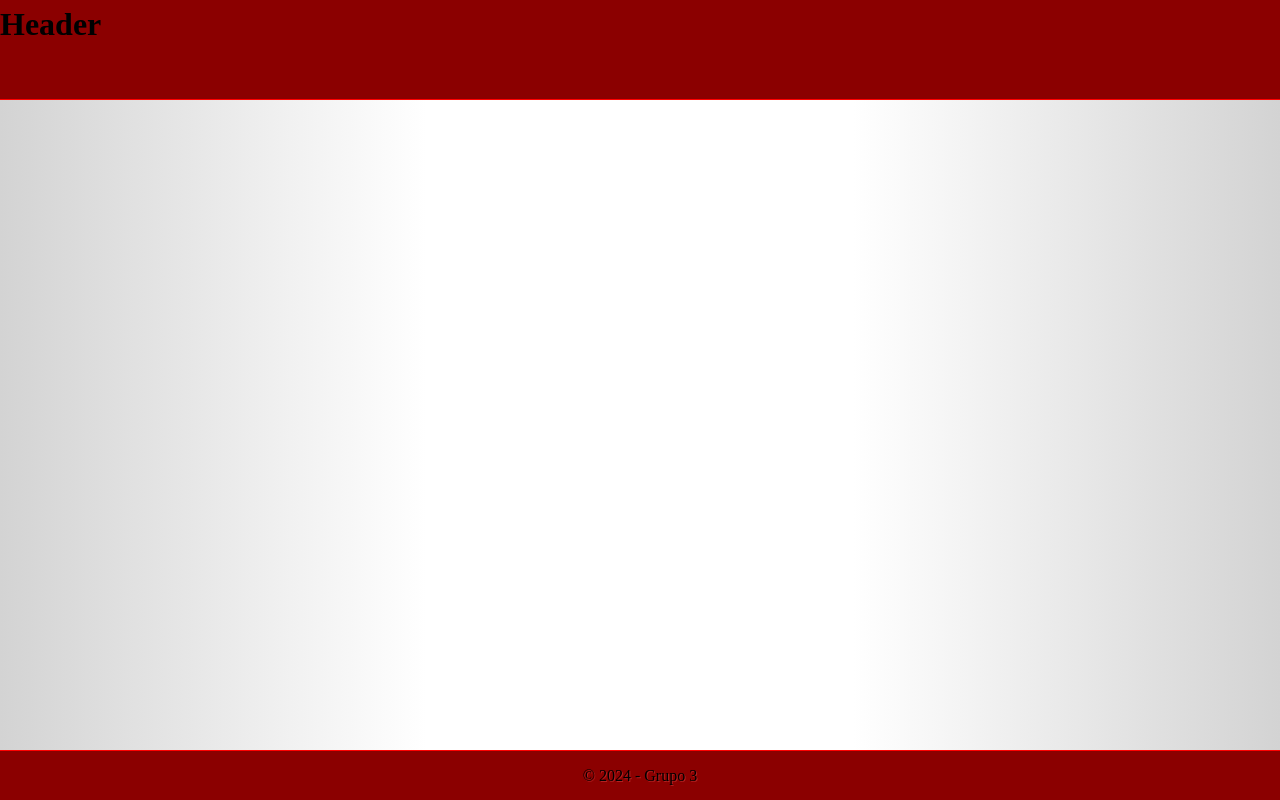
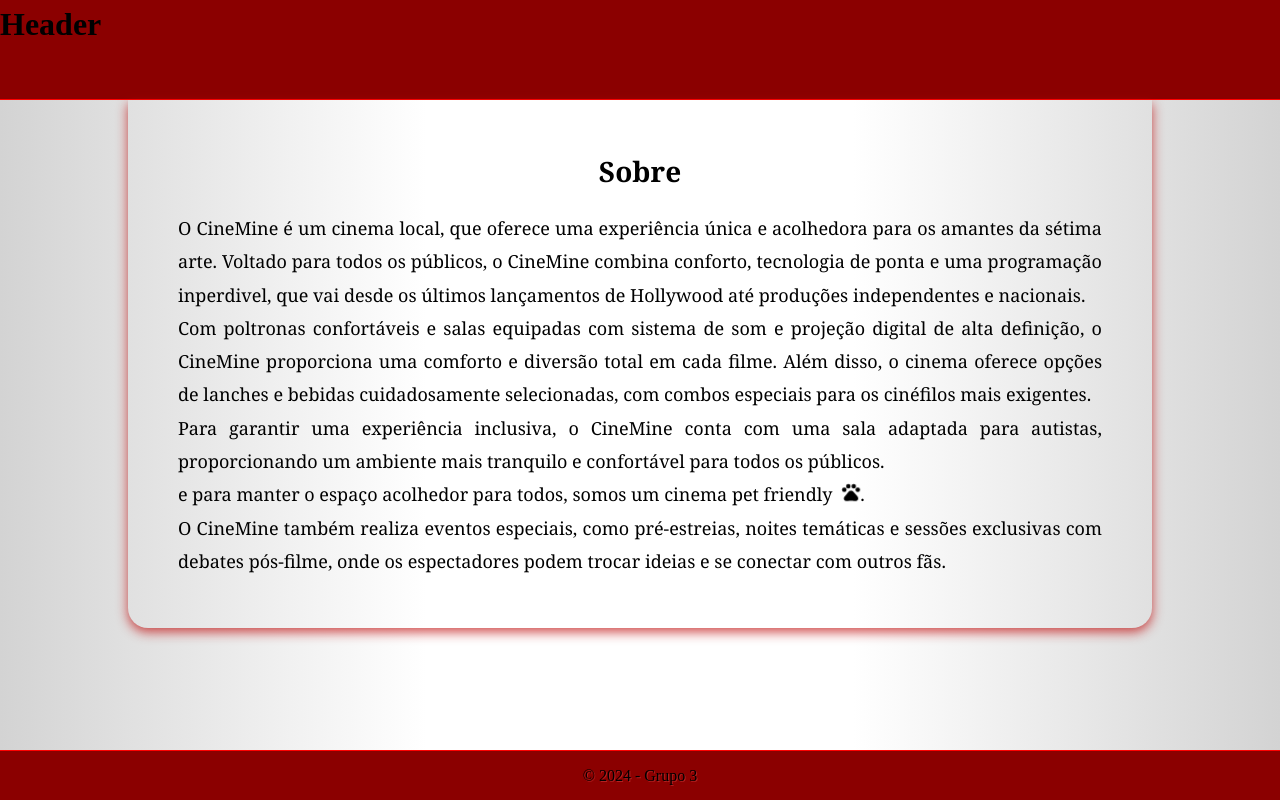
Before and after one commit to HellCinei/final_react, a React (Vite) app in the folder finalReact/: page / in a window 1280 px wide. Built offline with nearby package versions, Linux system fonts and the light colour scheme.

Commit message:
pagnaSobre

```diff
--- a/finalReact/package.json
+++ b/finalReact/package.json
@@ -11,7 +11,8 @@
   },
   "dependencies": {
     "react": "^18.3.1",
-    "react-dom": "^18.3.1"
+    "react-dom": "^18.3.1",
+    "react-icons": "^5.3.0"
   },
   "devDependencies": {
     "@eslint/js": "^9.13.0",
--- a/finalReact/src/App.jsx
+++ b/finalReact/src/App.jsx
@@ -1,9 +1,10 @@
 import React from 'react';
+import Sobre from './components/Sobre';
 
 export default function App() {
   return (
     <div>
-
+      <Sobre/>
     </div>
   )
 }
--- /dev/null
+++ b/finalReact/src/components/Sobre/Sobre.module.css
@@ -0,0 +1,45 @@
+.sobreContainer {
+  width: 80%;
+  margin: 0 auto;
+  padding: 50px;
+  box-shadow: 0 4px 12px rgba(191, 13, 13, 0.752);
+  /* border-radius: 20px; */
+  border-bottom-left-radius: 20px;
+  border-bottom-right-radius: 20px;
+  font-family: 'Georgia', serif;
+}
+
+h3 {
+  text-align: center;
+  font-size: 28px;
+  font-weight: 700;
+  margin-bottom: 20px;
+}
+
+.texto {
+  font-size: 18px;
+  line-height: 1.85;
+  text-align: justify;
+}
+
+.petIcon {
+  color: black;
+  margin-left: 5px;
+  font-size: 18px;
+}
+
+@keyframes patinha {
+  0%, 100% {
+    transform: scale(1);
+  }
+  50% {
+    transform: scale(1.2);
+  }
+}
+
+.petIcon {
+  color: black;
+  margin-left: 5px;
+  font-size: 18px;
+  animation: patinha 1s infinite ease-in-out;
+}
--- /dev/null
+++ b/finalReact/src/components/Sobre/index.jsx
@@ -0,0 +1,36 @@
+// import React from 'react';
+import styles from "../Sobre/sobre.module.css";
+import { MdPets } from "react-icons/md";
+
+export default function Sobre() {
+  return (
+    <div className={styles.sobreContainer}>
+      <h3>Sobre</h3>
+
+      <section className={styles.texto}>
+        <p>
+          O CineMine é um cinema local, que oferece uma experiência única e acolhedora para os amantes da sétima arte. Voltado para todos os públicos, o CineMine combina conforto, tecnologia de ponta e uma programação inperdivel,
+             que vai desde os últimos lançamentos de Hollywood até produções independentes e nacionais.
+       </p>
+        <p>
+          Com poltronas confortáveis e salas equipadas com sistema de som e projeção digital de alta definição, o CineMine proporciona uma comforto e diversão total em cada filme. Além disso, o cinema oferece opções de lanches e bebidas cuidadosamente selecionadas, com combos especiais para os cinéfilos mais exigentes.
+        </p>
+      </section>
+
+      <section className={styles.texto}>
+        <p>
+          Para garantir uma experiência inclusiva, o CineMine conta com uma sala adaptada para autistas, proporcionando um ambiente mais tranquilo e confortável para todos os públicos.
+        </p>
+
+        <p>e para manter o espaço acolhedor para todos, somos um cinema pet friendly <MdPets className={styles.petIcon} />.
+        </p>
+      </section>
+
+      <section className={styles.texto}>
+        <p>
+        O CineMine também realiza eventos especiais, como pré-estreias, noites temáticas e sessões exclusivas com debates pós-filme, onde os espectadores podem trocar ideias e se conectar com outros fãs.
+        </p>
+      </section>
+    </div>
+  );
+}
```
Also changed, not shown: finalReact/src/assets/livreIcon.png (added), 1 other file (tests, documents, lock files or other folders).
